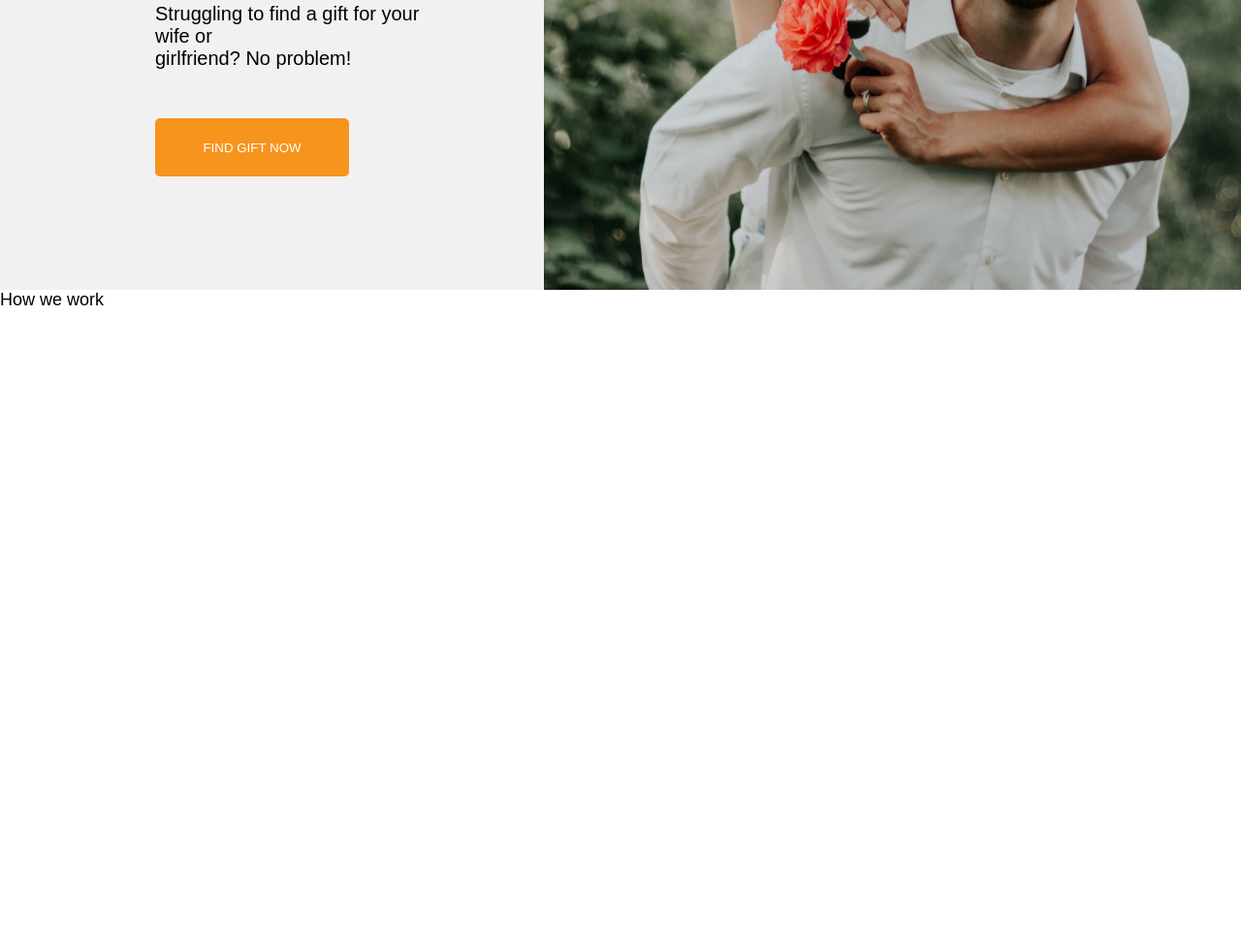
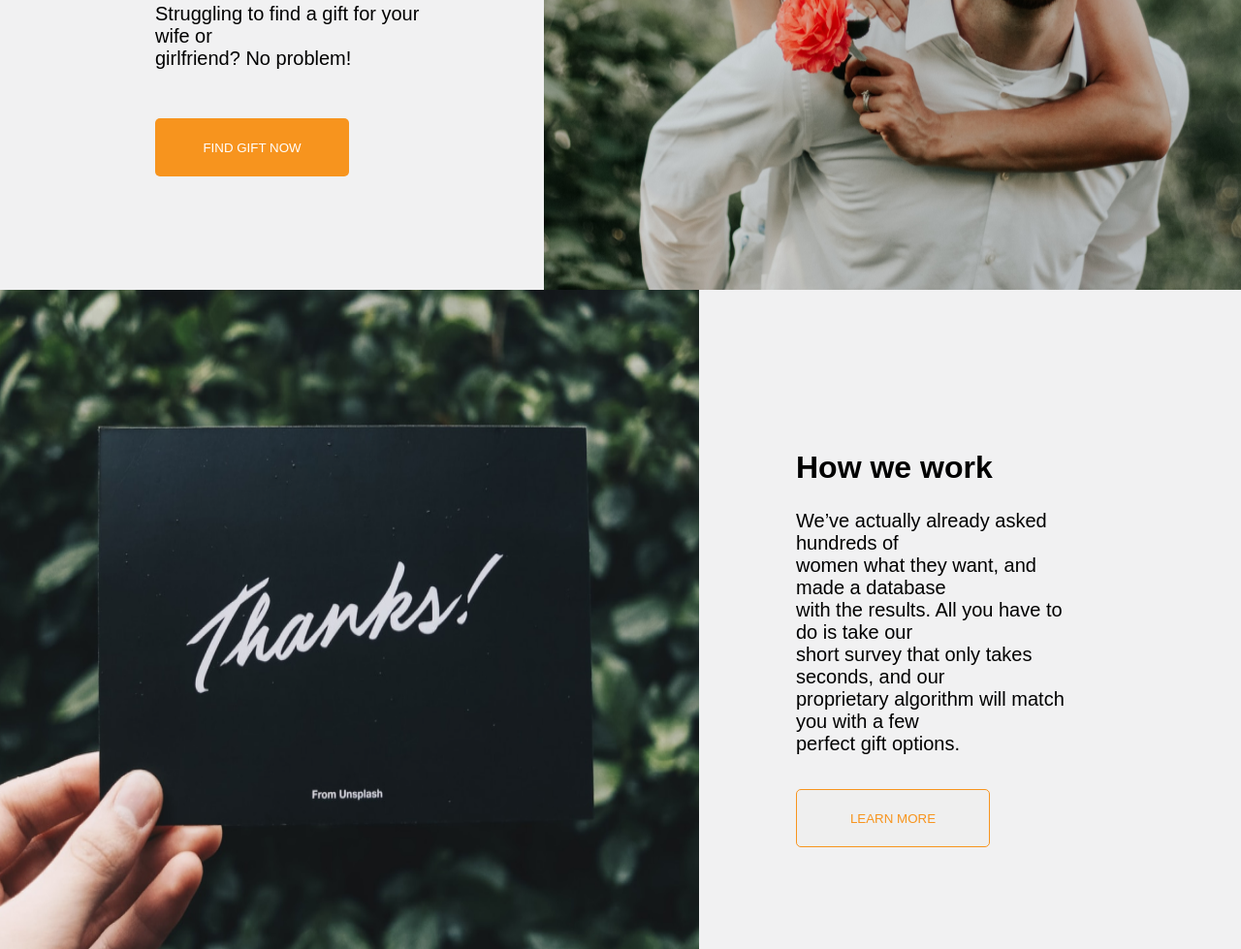
Before and after one commit to Milonga94/find-a-gift, a plain HTML site: page index.html in a window 1280 px wide. Shown: the part 561-1540 px from the top of the page at 97% size. Before the commit the page ends 881 px from the top, so only its background shows below. Drawn offline with Linux system fonts and the light colour scheme.

Commit message:
добавляет секцию work на сайт

```diff
--- a/index.html
+++ b/index.html
@@ -23,21 +23,32 @@
         </div>
     </header>
     <main>
-        <section class="section-gift">
+        <section class="section-gift-work">
             <div class="container">
-                <div class="wrapper-gift">
+                <div class="wrapper-gift-work">
                     <div class="gift">
                         <h1>Find a gift for your wife or girlfriend</h1>
                         <p>Struggling to find a gift for your wife or <br> girlfriend? No problem!</p>
-                        <button class="button-primary"> FIND GIFT NOW</button>
+                        <button class="button-secondary button-primary"> FIND GIFT NOW</button>
                     </div>
                     <img src="images/Background.png" alt="happy boy and girl">
                 </div>
             </div>
         </section>
-        <section>
+        <section class="section-gift-work">
             <div class="container">
-                How we work
+                <div class="wrapper-gift-work">
+                    <img src="images/Media.png" alt="business card">
+                    <div class="work">
+                        <h2>How we work</h2>
+                        <p>We’ve actually already asked hundreds
+                            of<br> women what they want, and made a database<br> with the results.
+                            All you have to do is take our<br> short survey that only takes seconds,
+                            and our<br> proprietary algorithm will match you with a few<br> perfect gift options.
+                        </p>
+                        <button class="button-secondary button-hollow"> LEARN MORE</button>
+                    </div>
+                </div>
             </div>
         </section>
     </main>
--- a/style.css
+++ b/style.css
@@ -14,6 +14,12 @@ h1 {
     font-size: 56px;
     margin-top: 0;
     margin-bottom: 36px;
+}
+
+h2 {
+    font-size: 32px;
+    margin-top: 0;
+    margin-bottom: 25px;
 }
 
 .container {
@@ -56,15 +62,15 @@ h1 {
     color: black;
 }
 
-.section-gift {
+.section-gift-work {
     background-color: #F1F1F2;
 }
 
-.gift p {
+.gift p, .work p {
     font-size: 20px;
 }
 
-.wrapper-gift {
+.wrapper-gift-work {
     display: flex;
     justify-content: space-between;
 }
@@ -73,14 +79,28 @@ h1 {
     padding: 152px 125px 117px 160px;
 }
 
-.button-primary {
+.button-secondary {
     display: flex;
     align-items: center;
     justify-content: center;
     height: 60px;
     width: 200px;
+}
+
+.button-primary {
     color: #FFFFFF;
     border-radius: 5px;
     background-color: #F7941E;
     margin-top: 50px;
 }
+
+.work {
+    padding: 165px 165px 105px 100px;
+}
+
+.button-hollow {
+    color: #F7941E;
+    border: 1px solid #F7941E;
+    border-radius: 5px;
+    margin-top: 35px;
+}
```
Also changed, not shown: images/Media.png (added).
